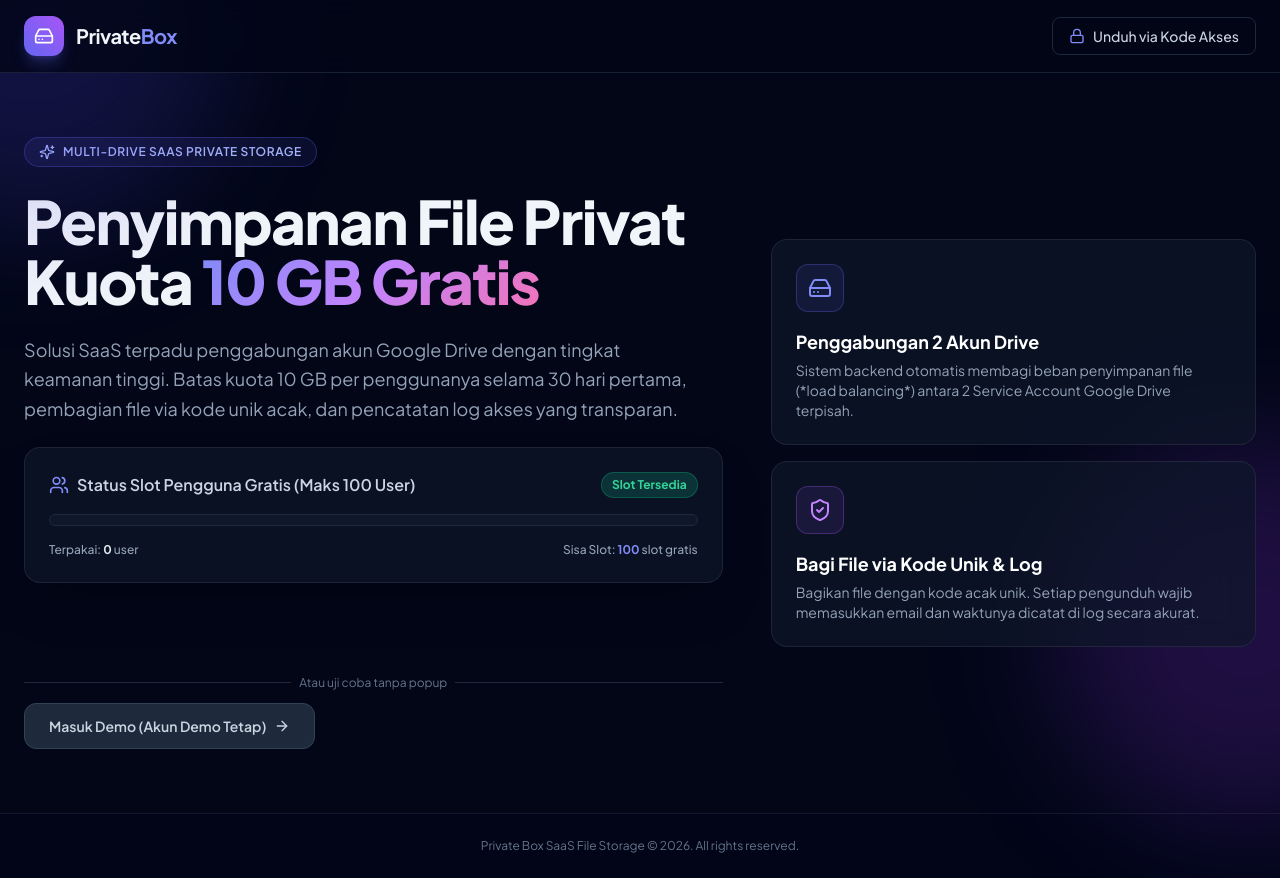
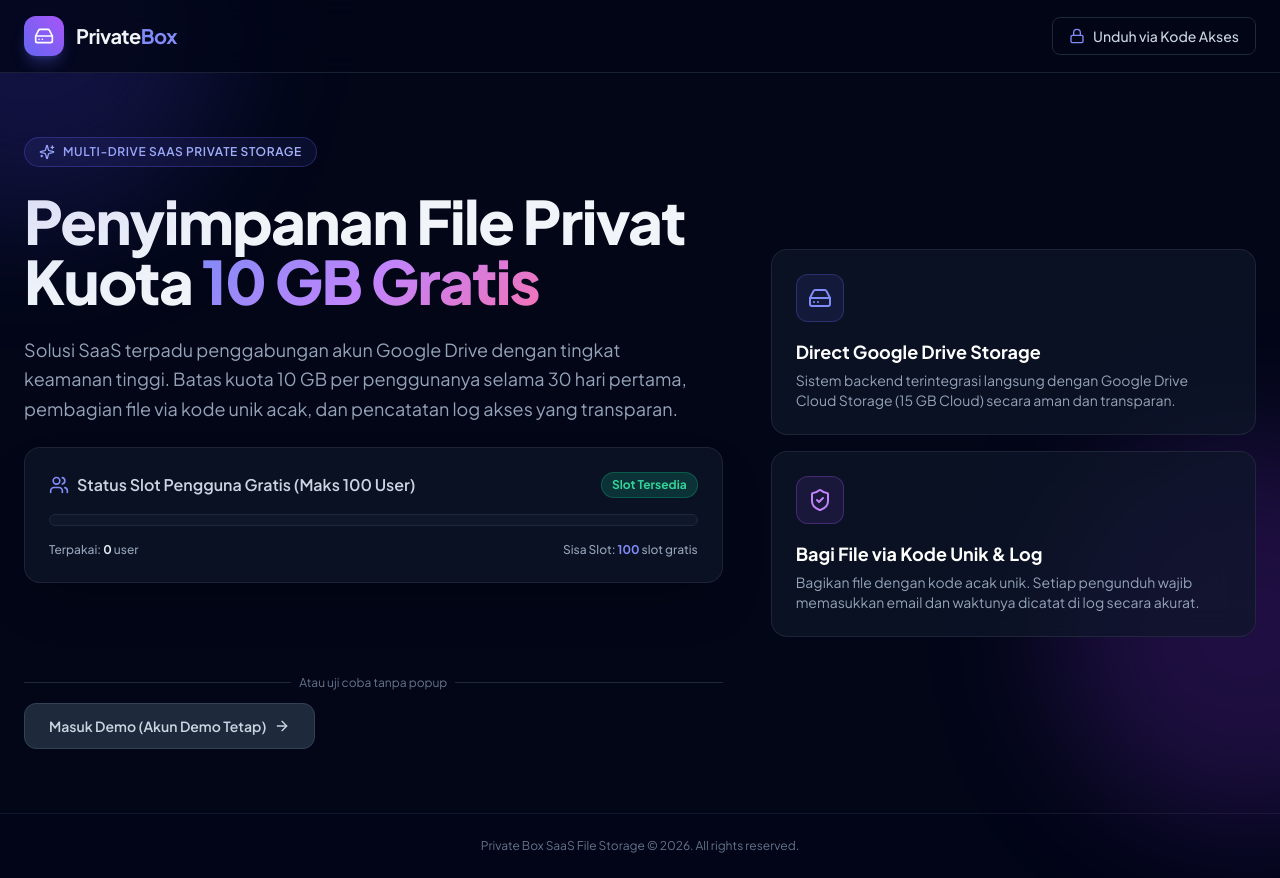
Before and after one commit to bharcode22/fe-private-box, a React (Vite) app: page / in a window 1280 px wide. Built offline with nearby package versions, Linux system fonts and the light colour scheme; no server answers.

Commit message:
vibe code

```diff
--- a/src/components/dashboard/DashboardHeader.tsx
+++ /dev/null
@@ -1,11 +0,0 @@
-import React from 'react';
-import { Navbar } from '../layout/Navbar';
-
-interface DashboardHeaderProps {
-  user: { name?: string; email?: string } | null;
-  onLogout: () => void;
-}
-
-export const DashboardHeader: React.FC<DashboardHeaderProps> = ({ user, onLogout }) => {
-  return <Navbar user={user} onLogout={onLogout} />;
-};
--- a/src/pages/Login.tsx
+++ b/src/pages/Login.tsx
@@ -202,9 +202,9 @@ export const Login: React.FC = () => {
             <div className="w-12 h-12 rounded-xl bg-indigo-500/10 border border-indigo-500/30 flex items-center justify-center text-indigo-400 mb-4">
               <HardDrive className="w-6 h-6" />
             </div>
-            <h3 className="text-lg font-bold text-white mb-1">Penggabungan 2 Akun Drive</h3>
+            <h3 className="text-lg font-bold text-white mb-1">Direct Google Drive Storage</h3>
             <p className="text-slate-400 text-sm">
-              Sistem backend otomatis membagi beban penyimpanan file (*load balancing*) antara 2 Service Account Google Drive terpisah.
+              Sistem backend terintegrasi langsung dengan Google Drive Cloud Storage (15 GB Cloud) secara aman dan transparan.
             </p>
           </div>
 
```
Also changed, not shown: 1 other file (tests, documents, lock files or other folders).
